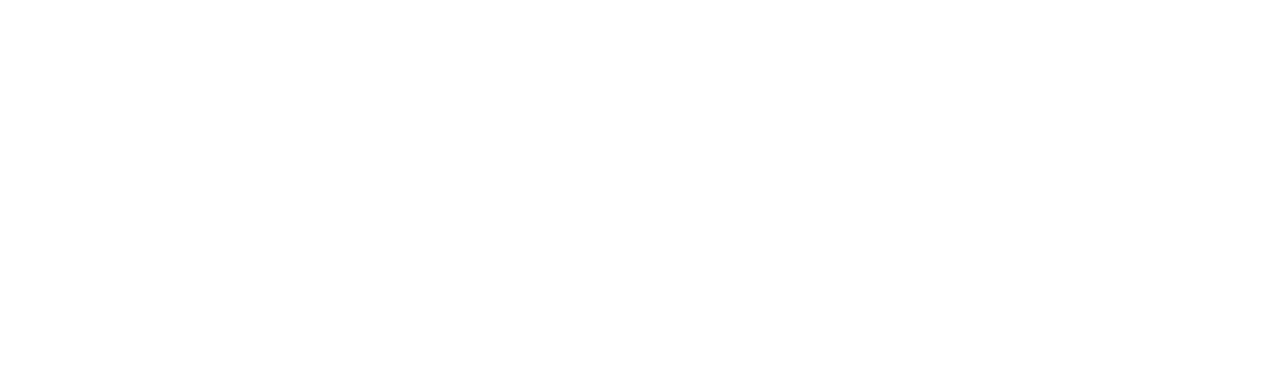
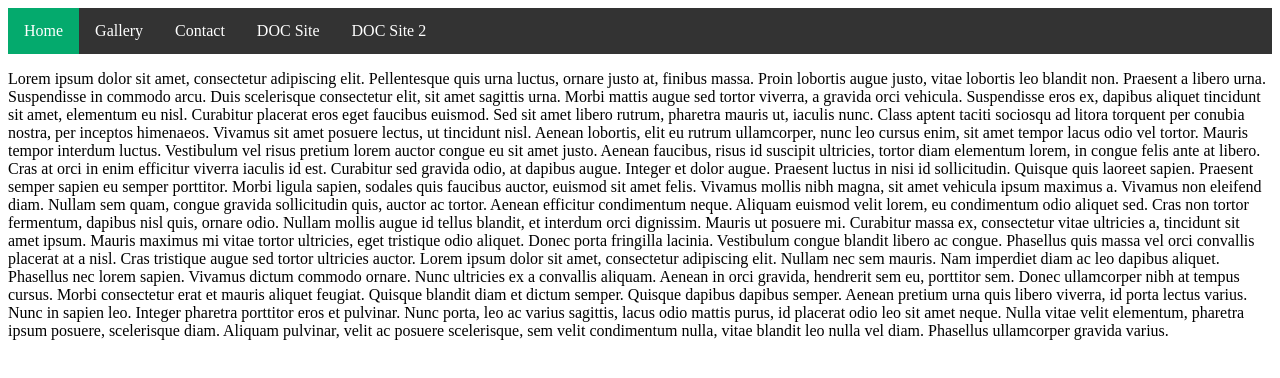
Before and after one commit to 24034-commits/11CSC-ailbe, a plain HTML site: page index.html in a window 1280 px wide. Drawn offline with Linux system fonts and the light colour scheme.

Commit message:
Added gallery.html and started to work on adding a navbar to index.html, will later make everything have the navbar

```diff
--- a/index.html
+++ b/index.html
@@ -2,9 +2,53 @@
 <html lang="en">
 <head>
     <meta charset="UTF-8">
-    <title>Title</title>
+    <meta name="viewport" content="width=device-width, initial-scale=1">
+    <title>Home</title>
+    <style>
+ul {
+  list-style-type: none;
+  margin: 0;
+  padding: 0;
+  background-color: #333333;
+  display: flex;
+}
+
+ul li a {
+  display: block;
+  color: white;
+  padding: 14px 16px;
+  text-decoration: none;
+}
+
+ul li a:hover {
+  background-color: #111111;
+}
+ul li a.active {
+  background-color: #04AA6D;
+}
+        ul {
+  position: sticky;
+  top: 0;
+}
+
+    </style>
 </head>
 <body>
+<ul>
+  <li><a class="active" href="index.html">Home</a></li>
+  <li><a href="gallery.html">Gallery</a></li>
+  <li><a href="#contact">Contact</a></li>
+  <li><a href="#site1">DOC Site</a></li>
+  <li><a href="#site2">DOC Site 2</a></li>
+</ul>
+<p>Lorem ipsum dolor sit amet, consectetur adipiscing elit. Pellentesque quis urna luctus, ornare justo at, finibus massa. Proin lobortis augue justo, vitae lobortis leo blandit non. Praesent a libero urna. Suspendisse in commodo arcu. Duis scelerisque consectetur elit, sit amet sagittis urna. Morbi mattis augue sed tortor viverra, a gravida orci vehicula. Suspendisse eros ex, dapibus aliquet tincidunt sit amet, elementum eu nisl.
 
+Curabitur placerat eros eget faucibus euismod. Sed sit amet libero rutrum, pharetra mauris ut, iaculis nunc. Class aptent taciti sociosqu ad litora torquent per conubia nostra, per inceptos himenaeos. Vivamus sit amet posuere lectus, ut tincidunt nisl. Aenean lobortis, elit eu rutrum ullamcorper, nunc leo cursus enim, sit amet tempor lacus odio vel tortor. Mauris tempor interdum luctus. Vestibulum vel risus pretium lorem auctor congue eu sit amet justo. Aenean faucibus, risus id suscipit ultricies, tortor diam elementum lorem, in congue felis ante at libero. Cras at orci in enim efficitur viverra iaculis id est. Curabitur sed gravida odio, at dapibus augue. Integer et dolor augue.
+
+Praesent luctus in nisi id sollicitudin. Quisque quis laoreet sapien. Praesent semper sapien eu semper porttitor. Morbi ligula sapien, sodales quis faucibus auctor, euismod sit amet felis. Vivamus mollis nibh magna, sit amet vehicula ipsum maximus a. Vivamus non eleifend diam. Nullam sem quam, congue gravida sollicitudin quis, auctor ac tortor. Aenean efficitur condimentum neque. Aliquam euismod velit lorem, eu condimentum odio aliquet sed. Cras non tortor fermentum, dapibus nisl quis, ornare odio. Nullam mollis augue id tellus blandit, et interdum orci dignissim. Mauris ut posuere mi. Curabitur massa ex, consectetur vitae ultricies a, tincidunt sit amet ipsum. Mauris maximus mi vitae tortor ultricies, eget tristique odio aliquet.
+
+Donec porta fringilla lacinia. Vestibulum congue blandit libero ac congue. Phasellus quis massa vel orci convallis placerat at a nisl. Cras tristique augue sed tortor ultricies auctor. Lorem ipsum dolor sit amet, consectetur adipiscing elit. Nullam nec sem mauris. Nam imperdiet diam ac leo dapibus aliquet. Phasellus nec lorem sapien. Vivamus dictum commodo ornare. Nunc ultricies ex a convallis aliquam. Aenean in orci gravida, hendrerit sem eu, porttitor sem. Donec ullamcorper nibh at tempus cursus. Morbi consectetur erat et mauris aliquet feugiat. Quisque blandit diam et dictum semper.
+
+Quisque dapibus dapibus semper. Aenean pretium urna quis libero viverra, id porta lectus varius. Nunc in sapien leo. Integer pharetra porttitor eros et pulvinar. Nunc porta, leo ac varius sagittis, lacus odio mattis purus, id placerat odio leo sit amet neque. Nulla vitae velit elementum, pharetra ipsum posuere, scelerisque diam. Aliquam pulvinar, velit ac posuere scelerisque, sem velit condimentum nulla, vitae blandit leo nulla vel diam. Phasellus ullamcorper gravida varius.</p>
 </body>
 </html>
```
Also changed, not shown: gallery.html (added, +10 -0 lines).
